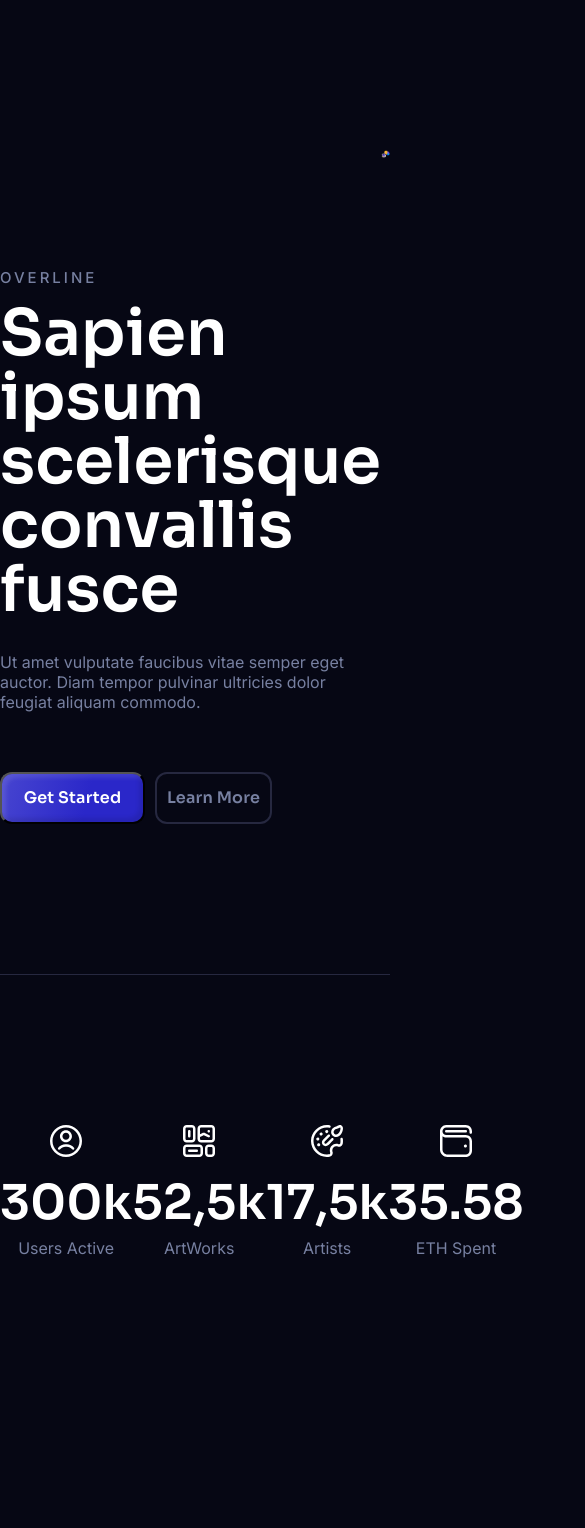
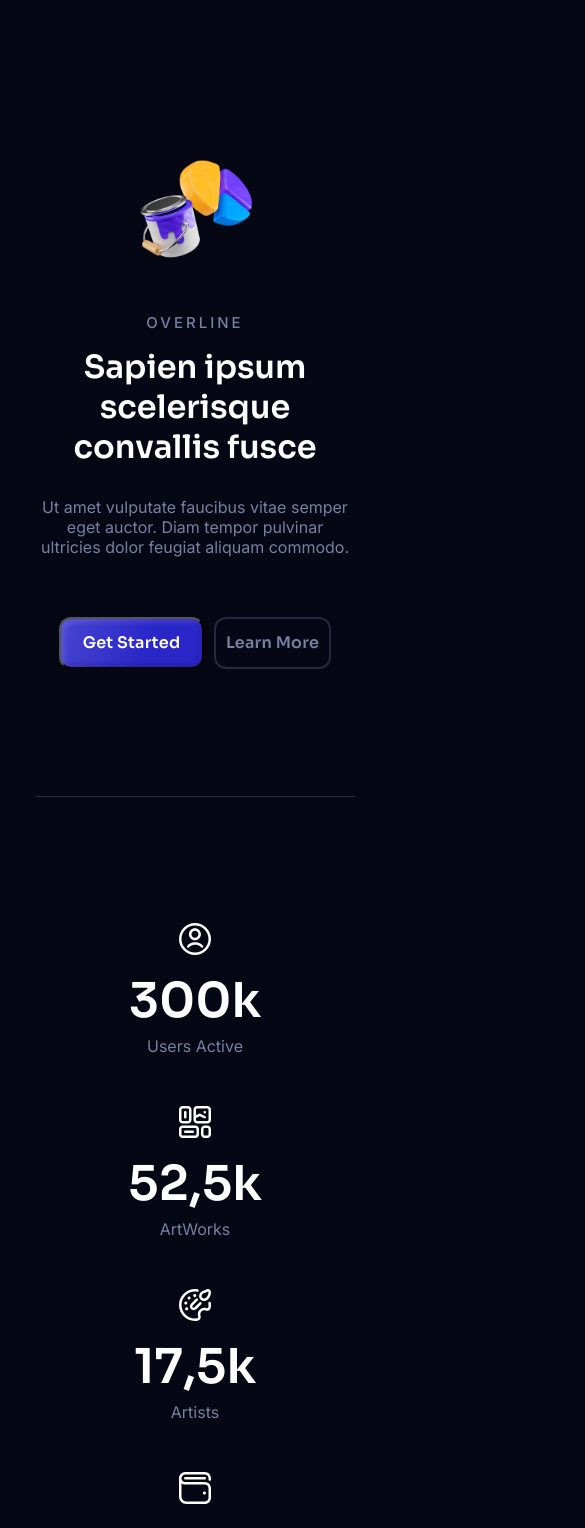
Before and after one commit to ViniSmith/l2-project, a React (Create React App) app in the folder questao2_site/nft_project/: page / in a window 390 px wide. Shown: the top 1528 px of the page, 585 px wide, since content can reach past the window. Built offline with nearby package versions, Linux system fonts and the light colour scheme.

Commit message:
Tornando as section de learn e icons responsivas

```diff
--- a/questao2_site/nft_project/src/App.js
+++ b/questao2_site/nft_project/src/App.js
@@ -14,9 +14,9 @@ function App() {
       <CardSection/> */}
       <div className='grid-section'>
         <LearnMoreSection/>
-        <section className='divider' style={{marginTop: '150px', marginBottom: '150px'}}></section>
+        <section className='divider divider-learn-more'></section>
         <IconsSection/>
-        <Footer/>
+        {/*<Footer/> */}
       </div>
     </div>
   );
--- a/questao2_site/nft_project/src/components/molecules/IconsGraphcsList/style.css
+++ b/questao2_site/nft_project/src/components/molecules/IconsGraphcsList/style.css
@@ -1,6 +1,22 @@
 .icons-row {
-    display: flex;
+    display: grid;
+    grid-template-columns: 1fr 1fr 1fr 1fr;
     justify-content: space-between;
     margin: 0 auto;
     max-width: 920px;
 }
+
+@media(max-width: 800px) {
+    .icons-row {
+        gap: 50px;
+        grid-template-columns: 1fr 1fr;
+
+    }
+
+}
+
+@media(max-width: 500px) {
+    .icons-row{
+        grid-template-columns: 1fr;
+    }
+}
--- a/questao2_site/nft_project/src/components/organisms/LearnMoreSection/style.css
+++ b/questao2_site/nft_project/src/components/organisms/LearnMoreSection/style.css
@@ -9,8 +9,9 @@
     margin-top: 150px;
 }
 
+
+
 .text-content {
-    text-align: left;
     grid-area: text;
     margin-top: 120px;
 }
@@ -45,3 +46,45 @@
     display: flex;
     gap: 10px;
 }
+
+@media(max-width: 1100px)
+{
+    .learn-content {
+        display: grid;
+        grid-template-areas:
+        "image"
+        "text";
+        grid-template-columns: 1fr;
+    }
+
+    .text-content {
+        text-align: center;
+        margin-top: 50px;
+    }
+
+    .buttons-learn {
+        justify-content: center;
+    }
+
+    .img-content {
+        margin: 0 auto;
+        max-width: 40%;
+    }
+
+    .learn-title {
+        margin: 0 auto;
+        font-size: 3rem;
+        line-height: 3.45rem;
+        max-width: 800px;
+    }
+}
+
+@media(max-width: 600px) {
+    .learn-title {
+        font-size: 2rem;
+        line-height: 2.5rem;
+    }
+    .buttons-learn {
+        flex-wrap: wrap;
+    }
+}
--- a/questao2_site/nft_project/src/style.css
+++ b/questao2_site/nft_project/src/style.css
@@ -60,9 +60,13 @@ body *::selection{
 
 .grid-section {
     display: grid;
-    grid-template-columns: 1fr minmax(200px, 1200px) 1fr;
+    grid-template-columns: minmax(35px, 1fr) minmax(200px, 1200px) minmax(35px, 1fr);
 }
 
 .grid-section section, .grid-section footer {
     grid-column: 2;
 }
+
+.divider-learn-more {
+    margin: 15vh 0;
+}
```
